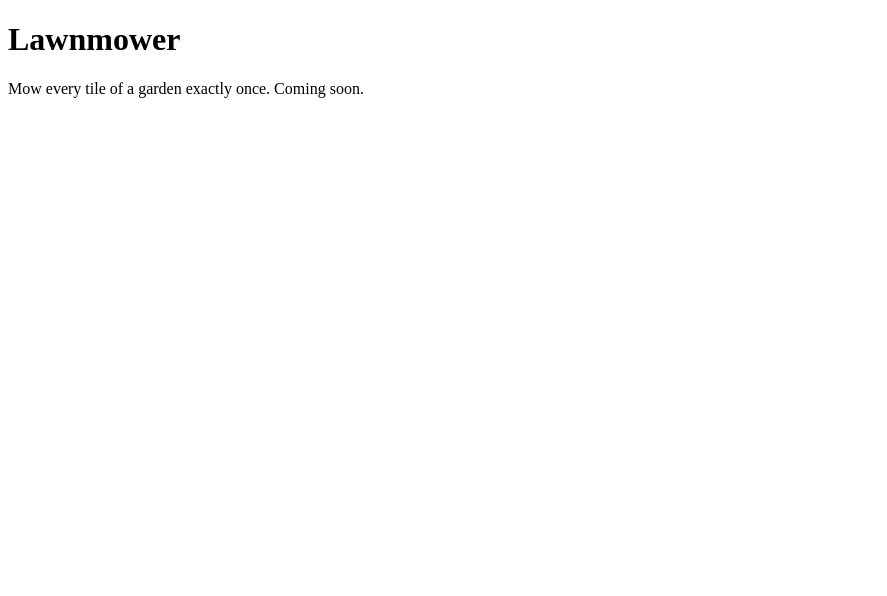
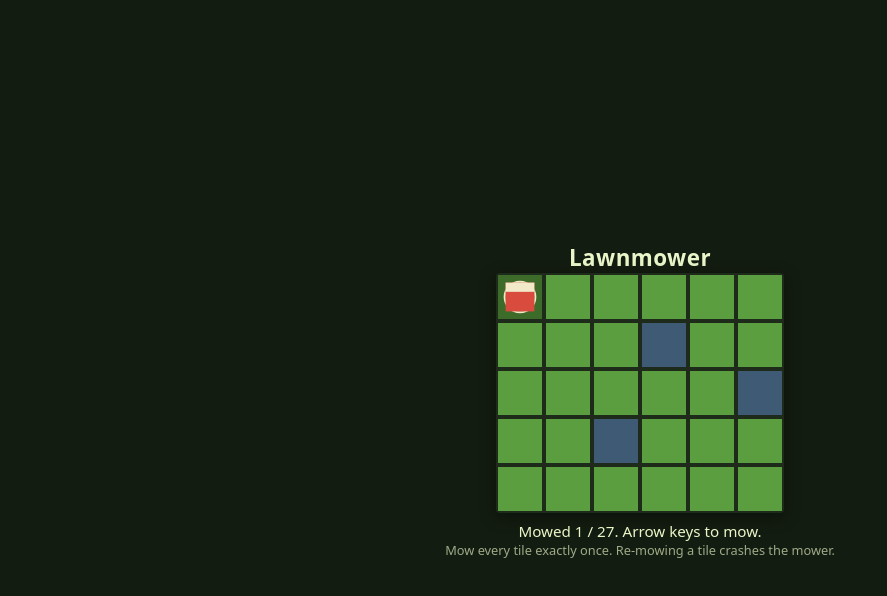
Before and after one commit to nils-wisiol/lawnmower, a website built with Vite: page index.html in a window 1280 px wide. Shown: the whole page, without its empty margins (0-887 px from the left). Built offline with nearby package versions, Linux system fonts and the light colour scheme.

Commit message:
M2: playable render + input
Canvas rendering of a hardcoded level with arrow-key/WASD input, a visible
mower, mowed trail, start marker, and win/fail states with instant restart.
Built on the M1 pure trait-based model, keeping model / rendering / input
cleanly separated (lawnmower.md §5).

- Theme layer (render/theme.ts): all colors pulled through a swappable theme,
  none hardcoded in the renderer, so a reskin is a data swap. Ships one garden
  theme.
- CanvasRenderer: walks the abstract cell graph via Topology.layout
  (geometry-agnostic) and colors each cell from its traits + mow state, not a
  tile enum.
- Keyboard input: arrow/WASD -> abstract InputDirection; no key-repeat
  (held-key repeat events dropped), one move per press.
- Demo level with a verified perfect mow; a brute-force solver (test-only)
  proves solvability and drives the e2e playthrough.

Also fixes a latent base-path bug: `vite preview` served under '/' while the
build baked in '/lawnmower/' asset paths, so the bundle 404'd and the app never
ran under preview. The M0 smoke test missed it (static HTML only). Use Vite's
isPreview so preview matches the build base and the Playwright baseURL.

Done-when (M2): a human can play one level to completion in the browser — an
e2e test plays it to a win via real key presses.

Co-Authored-By: Claude Opus 4.8 <noreply@anthropic.com>

```diff
--- a/index.html
+++ b/index.html
@@ -4,11 +4,56 @@
     <meta charset="UTF-8" />
     <meta name="viewport" content="width=device-width, initial-scale=1.0" />
     <title>Lawnmower</title>
+    <style>
+      :root {
+        color-scheme: dark;
+      }
+      body {
+        margin: 0;
+        min-height: 100vh;
+        display: flex;
+        flex-direction: column;
+        align-items: center;
+        justify-content: center;
+        gap: 0.75rem;
+        background: #131c10;
+        color: #eaf6c9;
+        font-family: system-ui, sans-serif;
+        text-align: center;
+      }
+      h1 {
+        margin: 0;
+        font-size: 1.4rem;
+        letter-spacing: 0.02em;
+      }
+      #game {
+        display: flex;
+        flex-direction: column;
+        align-items: center;
+        gap: 0.5rem;
+      }
+      canvas.board {
+        image-rendering: pixelated;
+        border-radius: 4px;
+        box-shadow: 0 4px 16px rgba(0, 0, 0, 0.4);
+      }
+      p.status {
+        margin: 0;
+        font-size: 0.95rem;
+        min-height: 1.2em;
+      }
+      .hint {
+        margin: 0;
+        font-size: 0.8rem;
+        opacity: 0.65;
+      }
+    </style>
   </head>
   <body>
-    <main id="app">
+    <main>
       <h1>Lawnmower</h1>
-      <p>Mow every tile of a garden exactly once. Coming soon.</p>
+      <div id="game"></div>
+      <p class="hint">Mow every tile exactly once. Re-mowing a tile crashes the mower.</p>
     </main>
     <script type="module" src="/src/main.ts"></script>
   </body>
--- /dev/null
+++ b/src/game/app.ts
@@ -0,0 +1,87 @@
+// M2 app controller: the thin glue that wires the pure model to the canvas
+// renderer and keyboard input. Holds the single mutable `state` and re-renders on
+// every change; all rules still live in the model. Model / rendering / input stay
+// separately testable — this file just connects them.
+
+import { attachKeyboard } from '../input/keyboard.ts';
+import { createGame, move, type InputDirection, type Level } from '../model/index.ts';
+import type { GameState } from '../model/index.ts';
+import { CanvasRenderer, type RendererOptions } from '../render/canvasRenderer.ts';
+import { gardenTheme, type Theme } from '../render/theme.ts';
+
+export interface GameAppOptions {
+  readonly theme?: Theme;
+  readonly renderer?: RendererOptions;
+}
+
+export interface GameApp {
+  readonly canvas: HTMLCanvasElement;
+  /** Current game status, for tests and external UI. */
+  status(): GameState['status'];
+  /** Tear down DOM listeners. */
+  destroy(): void;
+}
+
+/** Human-readable status line shown under the board. */
+function statusText(state: GameState): string {
+  switch (state.status) {
+    case 'won':
+      return `You won! Mowed all ${state.totalMowable} tiles. Press R to play again.`;
+    case 'lost':
+      return 'You re-mowed a tile — crash! Press R to retry.';
+    default:
+      return `Mowed ${state.mowed.size} / ${state.totalMowable}. Arrow keys to mow.`;
+  }
+}
+
+/**
+ * Build the playable game inside `container`: a canvas board plus a status line.
+ * `container.dataset.status` mirrors the game status ('playing'|'won'|'lost') so
+ * end-to-end tests can assert outcomes without reading canvas pixels.
+ */
+export function mountGame(
+  container: HTMLElement,
+  level: Level,
+  options: GameAppOptions = {},
+): GameApp {
+  const theme = options.theme ?? gardenTheme;
+
+  const canvas = document.createElement('canvas');
+  canvas.className = 'board';
+  container.appendChild(canvas);
+
+  const statusEl = document.createElement('p');
+  statusEl.className = 'status';
+  container.appendChild(statusEl);
+
+  const renderer = new CanvasRenderer(canvas, theme, level, options.renderer);
+
+  let state = createGame(level);
+
+  const draw = (): void => {
+    renderer.render(state);
+    statusEl.textContent = statusText(state);
+    container.dataset.status = state.status;
+  };
+
+  const doMove = (input: InputDirection): void => {
+    if (state.status !== 'playing') return;
+    state = move(state, input).state;
+    draw();
+  };
+
+  const restart = (): void => {
+    state = createGame(level);
+    draw();
+  };
+
+  const detach = attachKeyboard(window, { onMove: doMove, onRestart: restart });
+
+  draw();
+
+  return {
+    canvas,
+    status: () => state.status,
+    destroy: () => detach(),
+  };
+}
--- /dev/null
+++ b/src/game/demoLevel.ts
@@ -0,0 +1,12 @@
+// The single hardcoded level M2 ships so a human can play start→win in the
+// browser. Authored in ASCII long-form (see model/ascii.ts); the seeded generator
+// (M3) will produce the same Level shape, at which point this becomes a fallback /
+// tutorial map. It has a perfect mow — verified solvable by unit test — with a few
+// scattered obstacles so the routing is a real (if gentle) puzzle.
+//
+//   S . . . . .
+//   . . . # . .
+//   . . . . . #
+//   . . # . . .
+//   . . . . . .
+export const DEMO_LEVEL_MAP = ['S.....', '...#..', '.....#', '..#...', '......'].join('\n');
--- /dev/null
+++ b/src/input/keyboard.ts
@@ -0,0 +1,68 @@
+// Keyboard input pipeline (lawnmower.md §5). Produces one abstract InputDirection
+// per discrete key press; the Topology maps that onto a concrete Direction, so
+// this layer stays geometry-agnostic (arrow keys work the same for a future hex
+// board). No key-repeat: holding a key must NOT auto-advance — each move needs a
+// distinct press (§5), enforced by dropping synthetic `repeat` events.
+
+import type { InputDirection } from '../model/index.ts';
+
+/** Map a KeyboardEvent.key to a movement intent, or undefined if it isn't one. */
+export function inputForKey(key: string): InputDirection | undefined {
+  switch (key) {
+    case 'ArrowUp':
+    case 'w':
+    case 'W':
+      return 'up';
+    case 'ArrowDown':
+    case 's':
+    case 'S':
+      return 'down';
+    case 'ArrowLeft':
+    case 'a':
+    case 'A':
+      return 'left';
+    case 'ArrowRight':
+    case 'd':
+    case 'D':
+      return 'right';
+    default:
+      return undefined;
+  }
+}
+
+/** Keys that restart the level (used from the win/fail state — instant retry, §4). */
+export function isRestartKey(key: string): boolean {
+  return key === 'r' || key === 'R' || key === 'Enter' || key === ' ';
+}
+
+export interface KeyboardHandlers {
+  onMove(input: InputDirection): void;
+  onRestart(): void;
+}
+
+/**
+ * Wire keydown events to move/restart handlers. Returns a detach function.
+ * `repeat` events (held key) are ignored so movement is strictly one-per-press.
+ */
+export function attachKeyboard(
+  target: Window | HTMLElement,
+  handlers: KeyboardHandlers,
+): () => void {
+  const listener = (event: KeyboardEvent): void => {
+    if (event.repeat) return; // no key-repeat auto-advance
+
+    const input = inputForKey(event.key);
+    if (input !== undefined) {
+      event.preventDefault(); // arrow keys otherwise scroll the page
+      handlers.onMove(input);
+      return;
+    }
+    if (isRestartKey(event.key)) {
+      event.preventDefault();
+      handlers.onRestart();
+    }
+  };
+
+  target.addEventListener('keydown', listener as EventListener);
+  return () => target.removeEventListener('keydown', listener as EventListener);
+}
--- a/src/main.ts
+++ b/src/main.ts
@@ -1,15 +1,19 @@
-// M0 scaffold entry point. Real game bootstrapping arrives in M2 (render + input).
-// For now this just proves the module graph builds and the page mounts.
+// Browser entry point (M2). Mounts the playable demo level: canvas board, mower,
+// mowed trail, arrow-key input, win/fail states. Guarded so importing this module
+// in a non-DOM (node/test) environment does nothing.
 
-export function greeting(): string {
-  return 'Lawnmower — coming soon.';
+import { DEMO_LEVEL_MAP } from './game/demoLevel.ts';
+import { mountGame } from './game/app.ts';
+import { levelFromAscii } from './model/index.ts';
+
+export function bootstrap(container: HTMLElement): void {
+  const level = levelFromAscii(DEMO_LEVEL_MAP);
+  mountGame(container, level);
 }
 
-// Guarded so the module is importable in a non-DOM (node/test) environment.
 if (typeof document !== 'undefined') {
-  const app = document.getElementById('app');
-  if (app) {
-    // eslint-disable-next-line no-console
-    console.log(greeting());
+  const board = document.getElementById('game');
+  if (board instanceof HTMLElement) {
+    bootstrap(board);
   }
 }
--- /dev/null
+++ b/src/render/canvasRenderer.ts
@@ -0,0 +1,173 @@
+// Canvas 2D renderer (lawnmower.md §5). Draws a GameState by walking the abstract
+// cell graph and asking the Topology where each cell lives — it never assumes a
+// square grid, so a hex/teleport Topology renders through this same code. Every
+// color comes from the injected Theme; there are no palette constants here.
+
+import { traitsOf, type CellId, type CellTraits, type Level } from '../model/index.ts';
+import type { GameState } from '../model/index.ts';
+import type { Theme } from './theme.ts';
+
+export interface RendererOptions {
+  /** Edge length of one cell in CSS pixels. */
+  readonly cellSize?: number;
+  /** Gap between cells (drawn as grid lines), in CSS pixels. */
+  readonly gap?: number;
+}
+
+const DEFAULT_CELL_SIZE = 48;
+const DEFAULT_GAP = 2;
+
+/**
+ * Pick a cell's fill from its traits and mow state — the visual mirror of the
+ * trait-based model (§5). A tile is coloured by *what it is*, not a tile enum, so
+ * a new trait combination themes itself. Exported for unit testing without a canvas.
+ */
+export function cellFill(theme: Theme, traits: CellTraits, mowed: boolean): string {
+  if (!traits.passable) return theme.obstacle;
+  if (!traits.mowable) return theme.path;
+  return mowed ? theme.grassMowed : theme.grassUnmowed;
+}
+
+/** Grid extent (in cell units) covering every cell's layout position. */
+function bounds(level: Level): { minX: number; minY: number; cols: number; rows: number } {
+  let minX = Infinity;
+  let minY = Infinity;
+  let maxX = -Infinity;
+  let maxY = -Infinity;
+  for (const cell of level.topology.cells) {
+    const { x, y } = level.topology.layout(cell);
+    if (x < minX) minX = x;
+    if (y < minY) minY = y;
+    if (x > maxX) maxX = x;
+    if (y > maxY) maxY = y;
+  }
+  return { minX, minY, cols: maxX - minX + 1, rows: maxY - minY + 1 };
+}
+
+/**
+ * Renders a fixed level's evolving GameState to a canvas. Sizes the canvas to the
+ * level on construction (handling devicePixelRatio for crisp pixels), then `render`
+ * redraws the whole board each move — cheap at v1 grid sizes, and keeps draw logic
+ * a pure function of state.
+ */
+export class CanvasRenderer {
+  private readonly ctx: CanvasRenderingContext2D;
+  private readonly cellSize: number;
+  private readonly gap: number;
+  private readonly origin: { minX: number; minY: number };
+
+  constructor(
+    private readonly canvas: HTMLCanvasElement,
+    private readonly theme: Theme,
+    private readonly level: Level,
+    options: RendererOptions = {},
+  ) {
+    const ctx = canvas.getContext('2d');
+    if (!ctx) throw new Error('2D canvas context unavailable');
+    this.ctx = ctx;
+    this.cellSize = options.cellSize ?? DEFAULT_CELL_SIZE;
+    this.gap = options.gap ?? DEFAULT_GAP;
+
+    const { minX, minY, cols, rows } = bounds(level);
+    this.origin = { minX, minY };
+
+    const cssWidth = cols * this.cellSize;
+    const cssHeight = rows * this.cellSize;
+    const dpr = typeof window !== 'undefined' ? (window.devicePixelRatio ?? 1) : 1;
+    canvas.width = Math.round(cssWidth * dpr);
+    canvas.height = Math.round(cssHeight * dpr);
+    canvas.style.width = `${cssWidth}px`;
+    canvas.style.height = `${cssHeight}px`;
+    ctx.setTransform(dpr, 0, 0, dpr, 0, 0);
+    // Crisp integer-scaled pixels for the pixel-art direction (§3).
+    ctx.imageSmoothingEnabled = false;
+  }
+
+  /** Top-left CSS-pixel corner of a cell's drawing box. */
+  private cellOrigin(cell: CellId): { px: number; py: number } {
+    const { x, y } = this.level.topology.layout(cell);
+    return {
+      px: (x - this.origin.minX) * this.cellSize,
+      py: (y - this.origin.minY) * this.cellSize,
+    };
+  }
+
+  /** Redraw the entire board for the given state. */
+  render(state: GameState): void {
+    const { ctx, cellSize, gap, theme, level } = this;
+
+    ctx.fillStyle = theme.background;
+    ctx.fillRect(0, 0, this.canvas.width, this.canvas.height);
+
+    // Cells.
+    for (const cell of level.topology.cells) {
+      const { px, py } = this.cellOrigin(cell);
+      const traits = traitsOf(level, cell);
+      ctx.fillStyle = cellFill(theme, traits, state.mowed.has(cell));
+      ctx.fillRect(px + gap, py + gap, cellSize - gap * 2, cellSize - gap * 2);
+    }
+
+    // Start marker (a hollow ring), so the player can see where they began.
+    this.drawStartMarker(level.start);
+
+    // On a fail, outline the cell the mower re-mowed ("you revisited *here*").
+    if (state.status === 'lost') {
+      this.drawRevisitHighlight(state.position);
+    }
+
+    // The mower, on top of everything.
+    this.drawMower(state.position);
+
+    if (state.status !== 'playing') {
+      this.drawEndOverlay(state.status);
+    }
+  }
+
+  private drawStartMarker(cell: CellId): void {
+    const { ctx, cellSize } = this;
+    const { px, py } = this.cellOrigin(cell);
+    const cx = px + cellSize / 2;
+    const cy = py + cellSize / 2;
+    ctx.strokeStyle = this.theme.startMarker;
+    ctx.lineWidth = 2;
+    ctx.beginPath();
+    ctx.arc(cx, cy, cellSize * 0.32, 0, Math.PI * 2);
+    ctx.stroke();
+  }
+
+  private drawRevisitHighlight(cell: CellId): void {
+    const { ctx, cellSize, gap } = this;
+    const { px, py } = this.cellOrigin(cell);
+    ctx.strokeStyle = this.theme.revisitHighlight;
+    ctx.lineWidth = 4;
+    ctx.strokeRect(px + gap, py + gap, cellSize - gap * 2, cellSize - gap * 2);
+  }
+
+  /** Placeholder mower sprite: a rounded body with a lighter cutting deck. */
+  private drawMower(cell: CellId): void {
+    const { ctx, cellSize, theme } = this;
+    const { px, py } = this.cellOrigin(cell);
+    const inset = cellSize * 0.2;
+    const size = cellSize - inset * 2;
+
+    ctx.fillStyle = theme.mowerBody;
+    ctx.fillRect(px + inset, py + inset, size, size);
+    ctx.fillStyle = theme.mowerAccent;
+    ctx.fillRect(px + inset, py + inset, size, size * 0.32);
+  }
+
+  private drawEndOverlay(status: 'won' | 'lost'): void {
+    const { ctx, theme } = this;
+    const w = this.canvas.clientWidth || this.canvas.width;
+    const h = this.canvas.clientHeight || this.canvas.height;
+
+    ctx.fillStyle = theme.overlayScrim;
+    ctx.fillRect(0, 0, w, h);
+
+    ctx.fillStyle = status === 'won' ? theme.winText : theme.loseText;
+    ctx.font = `bold ${Math.round(this.cellSize * 0.6)}px system-ui, sans-serif`;
+    ctx.textAlign = 'center';
+    ctx.textBaseline = 'middle';
+    ctx.fillText(status === 'won' ? 'You won!' : 'You crashed!', w / 2, h / 2);
+  }
+}
--- /dev/null
+++ b/src/render/theme.ts
@@ -0,0 +1,66 @@
+// Theme layer (lawnmower.md §3/§5): rendering pulls every color/sprite through a
+// swappable Theme so a full reskin is an asset/data swap, not a code change. Keep
+// NO color constants hardcoded in the renderer — they all live here. M2 ships a
+// single placeholder garden theme; M6 replaces it with real pixel-art assets
+// through this same interface, with no renderer/logic changes.
+
+/**
+ * Everything the renderer needs to draw a level. Colors are chosen per *trait
+ * combination + mow state*, never per tile-name enum, mirroring the trait-based
+ * cell model (§5) so new tile kinds theme themselves from their traits.
+ */
+export interface Theme {
+  readonly name: string;
+  /** Page/canvas backdrop behind the grid. */
+  readonly background: string;
+  /** Thin separator drawn between cells for legibility. */
+  readonly gridLine: string;
+
+  // Cell fills, keyed by what the cell *is* (traits) and whether it's mowed.
+  /** passable + mowable, not yet mowed. */
+  readonly grassUnmowed: string;
+  /** passable + mowable, already mowed (the visible trail). */
+  readonly grassMowed: string;
+  /** impassable (obstacle: lake/flower/tree). */
+  readonly obstacle: string;
+  /** passable + NOT mowable (a path you may cross freely; forward-compat tile). */
+  readonly path: string;
+
+  /** Ring marking the fixed start cell. */
+  readonly startMarker: string;
+  /** The mower sprite (placeholder: simple shapes). */
+  readonly mowerBody: string;
+  readonly mowerAccent: string;
+
+  /** Dimming scrim drawn over the board on win/fail. */
+  readonly overlayScrim: string;
+  readonly winText: string;
+  readonly loseText: string;
+  /** Outline on the exact cell whose re-mow caused a fail ("you revisited *here*"). */
+  readonly revisitHighlight: string;
+}
+
+/**
+ * v1's single garden theme. Deliberately flat placeholder colors that already
+ * read as a garden (green lawn, blue-grey water/obstacles, sandy path). MI2-style
+ * pixel art (§3) slots in later behind the same interface.
+ */
+export const gardenTheme: Theme = {
+  name: 'garden',
+  background: '#1e2b1a',
+  gridLine: '#16210f',
+
+  grassUnmowed: '#5a9e3f',
+  grassMowed: '#3c6b2a',
+  obstacle: '#3f5a74',
+  path: '#c8b071',
+
+  startMarker: '#f2e9c9',
+  mowerBody: '#d94c3d',
+  mowerAccent: '#f2e9c9',
+
+  overlayScrim: 'rgba(10, 16, 8, 0.66)',
+  winText: '#eaf6c9',
+  loseText: '#f2b3ab',
+  revisitHighlight: '#f2b3ab',
+};
--- a/vite.config.ts
+++ b/vite.config.ts
@@ -1,7 +1,10 @@
 import { defineConfig } from 'vite';
 
 // GitHub Pages serves a project site under /<repo>/, so the build must use that
-// base path. Locally (dev/preview) the base is '/'.
-export default defineConfig(({ command }) => ({
-  base: command === 'build' ? '/lawnmower/' : '/',
+// base path. `vite preview` serves the built output and therefore must use the
+// SAME base as the build (otherwise the baked-in /lawnmower/ asset URLs 404) — the
+// e2e suite runs against preview. Only the dev server ('serve', not preview) uses
+// '/'.
+export default defineConfig(({ command, isPreview }) => ({
+  base: command === 'build' || isPreview ? '/lawnmower/' : '/',
 }));
```
Also changed, not shown: tests/e2e/playthrough.spec.ts (added, +44 -0 lines), tests/helpers/solve.ts (added, +32 -0 lines), tests/unit/game/demoLevel.test.ts (added, +27 -0 lines), tests/unit/input/keyboard.test.ts (added, +75 -0 lines), tests/unit/render/renderer.test.ts (added, +28 -0 lines), tests/unit/smoke.test.ts (deleted, +0 -9 lines), README.md.
